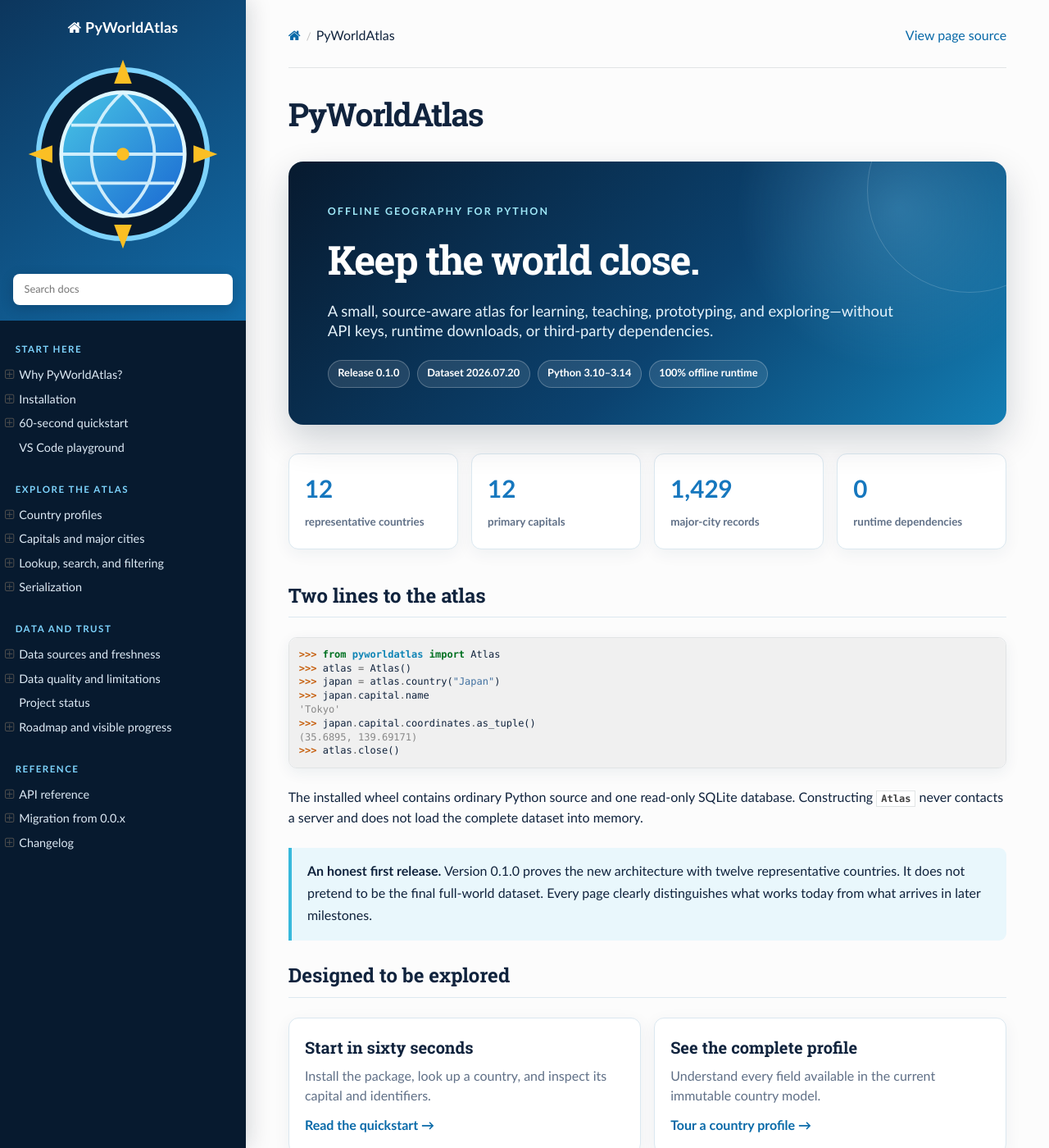
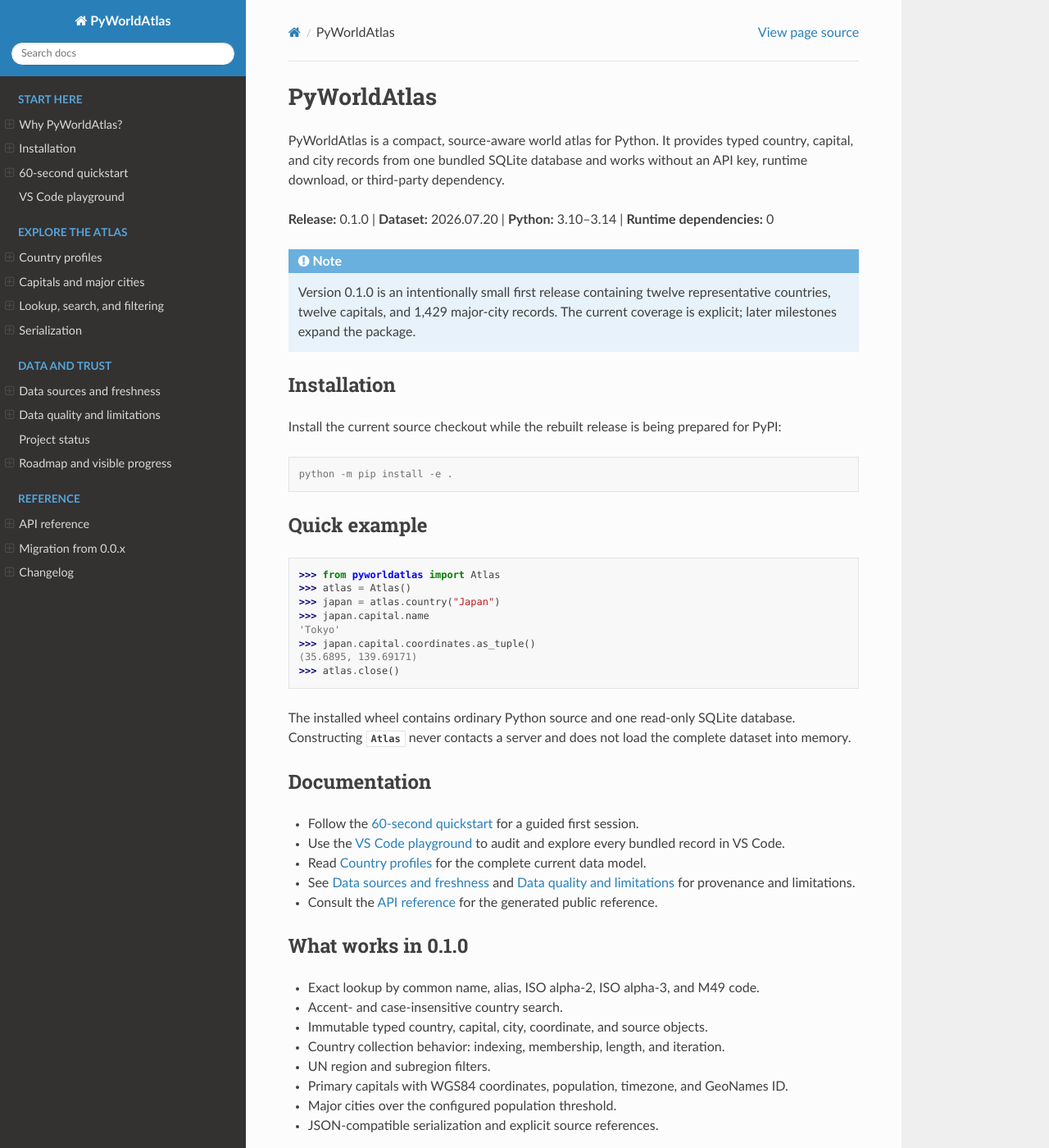
Before and after one commit to jcari-dev/pyworldatlas, a Sphinx documentation site: the page built from docs/source/index.rst, in a window 1280 px wide and 1400 px high. Shown: the whole window at 82% size. Built offline with Sphinx 7.4.7 and the Read the Docs theme 3.1.0, drawn with Linux system fonts in a browser that asks for light colours; some of the changed text lies outside the part shown.

Commit message:
Adopt conventional Sphinx documentation theme

```diff
--- a/docs/source/_static/custom.css
+++ /dev/null
@@ -1,169 +0,0 @@
-:root {
-  --atlas-ink: #10233d;
-  --atlas-navy: #071a2f;
-  --atlas-blue: #1677be;
-  --atlas-cyan: #37b9dc;
-  --atlas-sky: #e9f7fc;
-  --atlas-gold: #f2b84b;
-  --atlas-paper: #fbfdff;
-  --atlas-muted: #607087;
-}
-
-body { color: var(--atlas-ink); }
-
-.wy-nav-side {
-  background: var(--atlas-navy);
-  box-shadow: 5px 0 25px rgba(5, 22, 39, .15);
-}
-
-.wy-side-nav-search {
-  background: linear-gradient(145deg, #0c365d, #126ba7);
-  padding: 1.4rem 1rem 1.2rem;
-}
-
-.wy-side-nav-search > a,
-.wy-side-nav-search .wy-dropdown > a {
-  color: white;
-  font-size: 1.12rem;
-  font-weight: 750;
-  letter-spacing: .015em;
-}
-
-.wy-side-nav-search .logo {
-  height: 88px;
-  margin: 0 auto .55rem;
-  width: 88px;
-}
-
-.wy-side-nav-search input[type="text"] {
-  border: 0;
-  border-radius: 8px;
-  box-shadow: 0 4px 16px rgba(2, 17, 31, .2);
-  padding: .72rem .85rem;
-}
-
-.wy-menu-vertical header,
-.wy-menu-vertical p.caption {
-  color: #7dd3fc;
-  font-size: .72rem;
-  font-weight: 800;
-  letter-spacing: .13em;
-  margin-top: 1.25rem;
-}
-
-.wy-menu-vertical a { color: #dce9f4; }
-.wy-menu-vertical a:hover { background: #123b5d; color: white; }
-.wy-menu-vertical li.current > a,
-.wy-menu-vertical li.on a {
-  background: #f1f8fc;
-  border-right: 3px solid var(--atlas-cyan);
-  color: var(--atlas-ink);
-}
-
-.wy-nav-content { max-width: 1120px; }
-.wy-nav-content-wrap { background: var(--atlas-paper); }
-.rst-content { font-size: 16px; line-height: 1.68; }
-.rst-content h1,
-.rst-content h2,
-.rst-content h3 { color: var(--atlas-ink); font-weight: 760; }
-.rst-content h1 { font-size: 2.45rem; letter-spacing: -.035em; }
-.rst-content h2 { border-bottom: 1px solid #dce8f0; padding-bottom: .38rem; }
-.rst-content a { color: #0869a8; text-decoration-thickness: 1px; text-underline-offset: 2px; }
-
-.atlas-hero {
-  background:
-    radial-gradient(circle at 85% 18%, rgba(125, 211, 252, .28), transparent 25%),
-    linear-gradient(135deg, #071a2f 0%, #0b426f 56%, #137eb4 100%);
-  border-radius: 18px;
-  box-shadow: 0 18px 44px rgba(7, 26, 47, .19);
-  color: white;
-  margin: .3rem 0 2.2rem;
-  overflow: hidden;
-  padding: 3.2rem 3rem 2.8rem;
-  position: relative;
-}
-
-.atlas-hero::after {
-  border: 1px solid rgba(255,255,255,.17);
-  border-radius: 50%;
-  content: "";
-  height: 250px;
-  position: absolute;
-  right: -80px;
-  top: -90px;
-  width: 250px;
-}
-
-.atlas-eyebrow {
-  color: #9ee7f7;
-  font-size: .78rem;
-  font-weight: 800;
-  letter-spacing: .16em;
-  text-transform: uppercase;
-}
-
-.atlas-hero h1 { color: white; font-size: 3.05rem; margin: .45rem 0 .7rem; }
-.atlas-hero p { color: #e5f3fb; font-size: 1.15rem; margin: 0; max-width: 710px; }
-.atlas-badges { display: flex; flex-wrap: wrap; gap: .55rem; margin-top: 1.35rem; }
-.atlas-badge {
-  background: rgba(255,255,255,.1);
-  border: 1px solid rgba(255,255,255,.24);
-  border-radius: 999px;
-  color: white;
-  font-size: .8rem;
-  font-weight: 700;
-  padding: .35rem .72rem;
-}
-
-.atlas-stats,
-.atlas-cards {
-  display: grid;
-  gap: 1rem;
-  grid-template-columns: repeat(4, minmax(0, 1fr));
-  margin: 1.45rem 0 2.2rem;
-}
-
-.atlas-stat,
-.atlas-card {
-  background: white;
-  border: 1px solid #dbe8f0;
-  border-radius: 12px;
-  box-shadow: 0 5px 20px rgba(18, 55, 82, .06);
-  padding: 1.2rem;
-}
-
-.atlas-stat strong { color: var(--atlas-blue); display: block; font-size: 1.85rem; }
-.atlas-stat span { color: var(--atlas-muted); font-size: .84rem; font-weight: 650; }
-.atlas-cards { grid-template-columns: repeat(2, minmax(0, 1fr)); }
-.atlas-card h3 { margin: 0 0 .4rem; }
-.atlas-card p { color: var(--atlas-muted); margin: 0 0 .7rem; }
-.atlas-card a { font-weight: 700; }
-
-.atlas-note {
-  background: var(--atlas-sky);
-  border-left: 4px solid var(--atlas-cyan);
-  border-radius: 0 9px 9px 0;
-  margin: 1.4rem 0;
-  padding: 1rem 1.2rem;
-}
-
-.rst-content div[class^="highlight"] {
-  border-radius: 10px;
-  box-shadow: 0 5px 18px rgba(18, 55, 82, .07);
-  overflow: hidden;
-}
-
-.rst-content table.docutils { border-radius: 8px; overflow: hidden; }
-.rst-content table.docutils thead { background: #e9f5fa; }
-.rst-content .admonition { border-radius: 9px; box-shadow: none; }
-
-@media screen and (max-width: 900px) {
-  .atlas-stats { grid-template-columns: repeat(2, minmax(0, 1fr)); }
-  .atlas-hero { padding: 2.35rem 1.6rem; }
-  .atlas-hero h1 { font-size: 2.35rem; }
-}
-
-@media screen and (max-width: 520px) {
-  .atlas-stats,
-  .atlas-cards { grid-template-columns: 1fr; }
-}
--- a/docs/source/conf.py
+++ b/docs/source/conf.py
@@ -15,12 +15,7 @@
 html_theme = "sphinx_rtd_theme"
 html_title = "PyWorldAtlas 0.1.0"
 html_short_title = "PyWorldAtlas"
-html_logo = "_static/logo.svg"
-html_favicon = "_static/favicon.svg"
-html_static_path = ["_static"]
-html_css_files = ["custom.css"]
 html_theme_options = {
-    "logo_only": False,
     "prev_next_buttons_location": "bottom",
     "style_external_links": True,
     "navigation_depth": 3,
@@ -33,5 +28,4 @@
     "display_github": False,
     "current_version": release,
 }
-pygments_style = "friendly"
 exclude_patterns = ["_build"]
--- a/docs/source/index.rst
+++ b/docs/source/index.rst
@@ -1,31 +1,31 @@
 PyWorldAtlas
 ============
 
-.. raw:: html
+PyWorldAtlas is a compact, source-aware world atlas for Python. It provides
+typed country, capital, and city records from one bundled SQLite database and
+works without an API key, runtime download, or third-party dependency.
 
-   <section class="atlas-hero">
-     <div class="atlas-eyebrow">Offline geography for Python</div>
-     <h1>Keep the world close.</h1>
-     <p>A small, source-aware atlas for learning, teaching, prototyping, and exploring—without API keys, runtime downloads, or third-party dependencies.</p>
-     <div class="atlas-badges">
-       <span class="atlas-badge">Release 0.1.0</span>
-       <span class="atlas-badge">Dataset 2026.07.20</span>
-       <span class="atlas-badge">Python 3.10–3.14</span>
-       <span class="atlas-badge">100% offline runtime</span>
-     </div>
-   </section>
+**Release:** 0.1.0 | **Dataset:** 2026.07.20 | **Python:** 3.10–3.14 |
+**Runtime dependencies:** 0
 
-.. raw:: html
+.. note::
 
-   <div class="atlas-stats">
-     <div class="atlas-stat"><strong>12</strong><span>representative countries</span></div>
-     <div class="atlas-stat"><strong>12</strong><span>primary capitals</span></div>
-     <div class="atlas-stat"><strong>1,429</strong><span>major-city records</span></div>
-     <div class="atlas-stat"><strong>0</strong><span>runtime dependencies</span></div>
-   </div>
+   Version 0.1.0 is an intentionally small first release containing twelve
+   representative countries, twelve capitals, and 1,429 major-city records.
+   The current coverage is explicit; later milestones expand the package.
 
-Two lines to the atlas
-----------------------
+Installation
+------------
+
+Install the current source checkout while the rebuilt release is being
+prepared for PyPI:
+
+.. code-block:: console
+
+   python -m pip install -e .
+
+Quick example
+-------------
 
 .. doctest::
 
@@ -42,21 +42,14 @@
 database. Constructing :class:`~pyworldatlas.Atlas` never contacts a server and
 does not load the complete dataset into memory.
 
-.. raw:: html
+Documentation
+-------------
 
-   <div class="atlas-note"><strong>An honest first release.</strong> Version 0.1.0 proves the new architecture with twelve representative countries. It does not pretend to be the final full-world dataset. Every page clearly distinguishes what works today from what arrives in later milestones.</div>
-
-Designed to be explored
------------------------
-
-.. raw:: html
-
-   <div class="atlas-cards">
-     <article class="atlas-card"><h3>Start in sixty seconds</h3><p>Install the package, look up a country, and inspect its capital and identifiers.</p><a href="quickstart.html">Read the quickstart →</a></article>
-     <article class="atlas-card"><h3>See the complete profile</h3><p>Understand every field available in the current immutable country model.</p><a href="country_profile.html">Tour a country profile →</a></article>
-     <article class="atlas-card"><h3>Test every record</h3><p>Run the VS Code playground to audit all countries, capitals, and cities.</p><a href="playground.html">Open the playground guide →</a></article>
-     <article class="atlas-card"><h3>Trust the data trail</h3><p>See exactly which source provides identity, regions, capitals, and cities.</p><a href="data_sources.html">Inspect sources and quality →</a></article>
-   </div>
+- Follow the :doc:`quickstart` for a guided first session.
+- Use the :doc:`playground` to audit and explore every bundled record in VS Code.
+- Read :doc:`country_profile` for the complete current data model.
+- See :doc:`data_sources` and :doc:`data_quality` for provenance and limitations.
+- Consult the :doc:`api` for the generated public reference.
 
 What works in 0.1.0
 -------------------
@@ -69,6 +62,23 @@
 - Primary capitals with WGS84 coordinates, population, timezone, and GeoNames ID.
 - Major cities over the configured population threshold.
 - JSON-compatible serialization and explicit source references.
+
+Current coverage
+----------------
+
+.. list-table:: Bundled dataset
+   :header-rows: 1
+
+   * - Records
+     - Count
+   * - Countries
+     - 12
+   * - Primary capitals
+     - 12
+   * - Capital coordinates
+     - 12 / 12
+   * - Major cities
+     - 1,429
 
 .. toctree::
    :hidden:
```
Also changed, not shown: maintain.py (+23 -0 lines), docs/README.md, docs/source/_static/favicon.svg (deleted), docs/source/_static/logo.svg (deleted).
